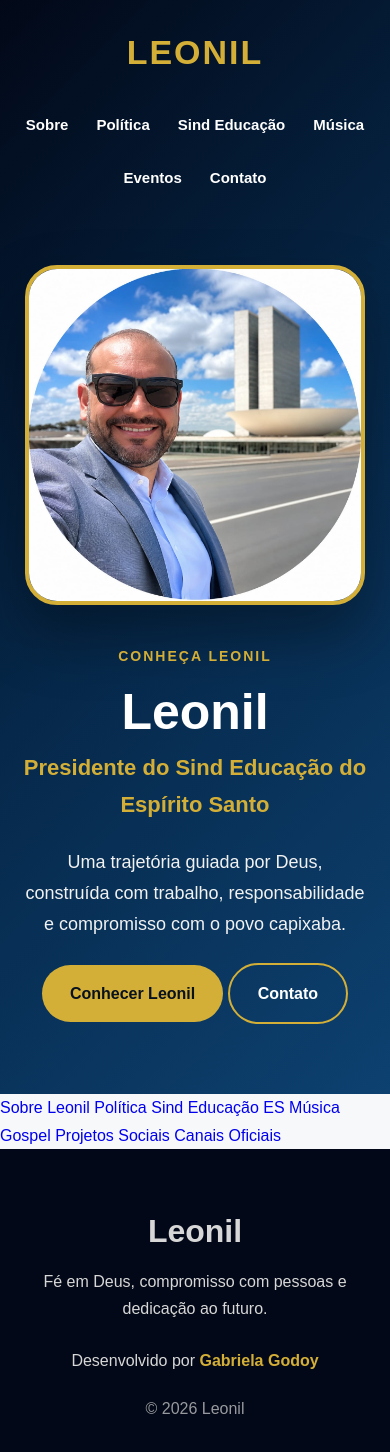
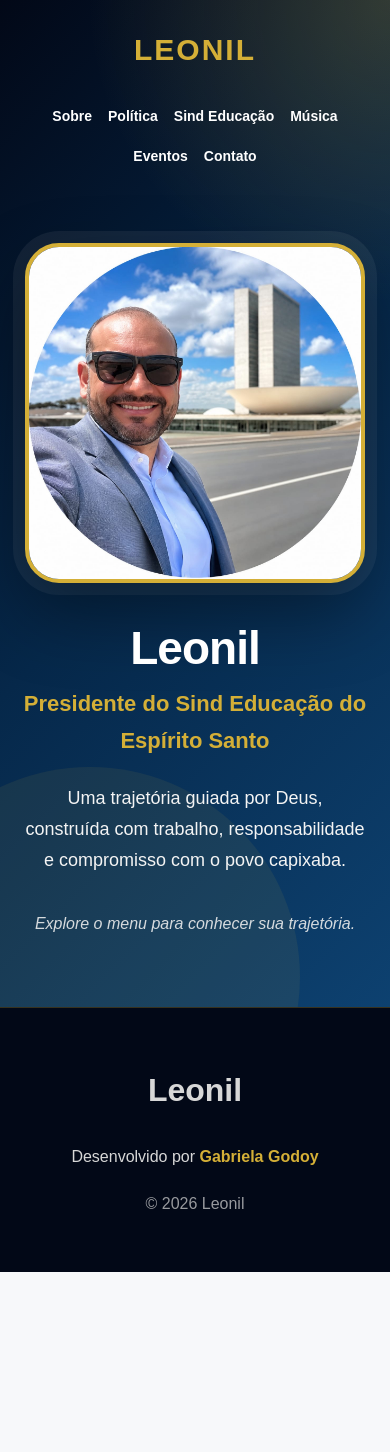
Before and after one commit to GabyzinhaGM/Site-Leonil, a plain HTML site: page index.html in a window 390 px wide. After the commit the page ends 1272 px from the top, so only its background shows below. Drawn offline with Linux system fonts and the light colour scheme.

Commit message:
auteracao index e style

```diff
--- a/index.html
+++ b/index.html
@@ -2,19 +2,22 @@
 <html lang="pt-BR">
 
 <head>
+
 <meta charset="UTF-8">
 
 <meta
 name="viewport"
 content="width=device-width, initial-scale=1.0">
 
-<title>
-Leonil | Site Institucional
-</title>
-
 <meta
 name="description"
-content="Site institucional de Leonil.">
+content="Site institucional de Leonil">
+
+<title>
+
+Leonil | Site Institucional
+
+</title>
 
 <link
 rel="stylesheet"
@@ -26,7 +29,9 @@ href="style.css">
 
 <header class="home">
 
-<nav class="menu">
+<nav
+class="menu"
+aria-label="Menu principal">
 
 <a
 href="index.html"
@@ -39,27 +44,39 @@ LEONIL
 <div class="links">
 
 <a href="sobre.html">
+
 Sobre
+
 </a>
 
 <a href="politica.html">
+
 Política
+
 </a>
 
 <a href="sindicato.html">
+
 Sind Educação
+
 </a>
 
 <a href="musica.html">
+
 Música
+
 </a>
 
 <a href="eventos.html">
+
 Eventos
+
 </a>
 
 <a href="contato.html">
+
 Contato
+
 </a>
 
 </div>
@@ -70,12 +87,6 @@ Contato
 
 <div class="hero-texto">
 
-<p class="tag">
-
-Conheça Leonil
-
-</p>
-
 <h1>
 
 Leonil
@@ -84,7 +95,8 @@ Leonil
 
 <p class="cargo">
 
-Presidente do Sind Educação do Espírito Santo
+Presidente do Sind Educação
+do Espírito Santo
 
 </p>
 
@@ -97,25 +109,12 @@ com o povo capixaba.
 
 </p>
 
-<div class="botoes">
+<p class="cta">
 
-<a
-href="sobre.html"
-class="botao dourado">
+Explore o menu para conhecer
+sua trajetória.
 
-Conhecer Leonil
-
-</a>
-
-<a
-href="contato.html"
-class="botao contorno">
-
-Contato
-
-</a>
-
-</div>
+</p>
 
 </div>
 
@@ -131,59 +130,11 @@ alt="Retrato de Leonil">
 
 </header>
 
-<main class="atalhos">
-
-<a href="sobre.html">
-
-Sobre Leonil
-
-</a>
-
-<a href="politica.html">
-
-Política
-
-</a>
-
-<a href="sindicato.html">
-
-Sind Educação ES
-
-</a>
-
-<a href="musica.html">
-
-Música Gospel
-
-</a>
-
-<a href="eventos.html">
-
-Projetos Sociais
-
-</a>
-
-<a href="contato.html">
-
-Canais Oficiais
-
-</a>
-
-</main>
-
 <footer class="rodape">
 
 <p class="nome-rodape">
 
 Leonil
-
-</p>
-
-<p>
-
-Fé em Deus,
-compromisso com pessoas
-e dedicação ao futuro.
 
 </p>
 
@@ -193,7 +144,8 @@ Desenvolvido por
 
 <a
 href="https://www.linkedin.com/in/gabriela-godoy-228390a3/"
-target="_blank">
+target="_blank"
+rel="noopener noreferrer">
 
 Gabriela Godoy
 
--- a/style.css
+++ b/style.css
@@ -2,6 +2,19 @@
 margin:0;
 padding:0;
 box-sizing:border-box;
+}
+
+:root{
+--azul-noite:#020817;
+--azul-profundo:#06284a;
+--azul-vivo:#0d4170;
+--azul-claro:#123f68;
+--dourado:#d4af37;
+--dourado-claro:#f0d77a;
+--branco:#ffffff;
+--texto:#111827;
+--cinza:#f7f8fa;
+--cinza-texto:#555;
 }
 
 html{
@@ -10,8 +23,8 @@ scroll-behavior:smooth;
 
 body{
 font-family:Arial,Helvetica,sans-serif;
-background:#f7f8fa;
-color:#111827;
+background:var(--cinza);
+color:var(--texto);
 line-height:1.7;
 }
 
@@ -20,7 +33,7 @@ text-decoration:none;
 }
 
 a:focus{
-outline:3px solid #d4af37;
+outline:3px solid var(--dourado);
 outline-offset:4px;
 }
 
@@ -32,418 +45,315 @@ display:block;
 /* HOME */
 
 .home{
+min-height:100vh;
+background:
+radial-gradient(circle at top right, rgba(212,175,55,.22), transparent 28%),
+linear-gradient(135deg,var(--azul-noite),var(--azul-profundo),var(--azul-vivo));
+color:white;
+position:relative;
+overflow:hidden;
+}
 
-min-height:100vh;
+.home::after{
+content:"";
+position:absolute;
+width:420px;
+height:420px;
+border-radius:50%;
+background:rgba(212,175,55,.08);
+bottom:-180px;
+left:-120px;
+}
 
-background:
-linear-gradient(
-135deg,
-#020817,
-#06284a,
-#0d4170
-);
-
-color:white;
-
+.home > *{
+position:relative;
+z-index:1;
 }
 
 /* MENU */
 
 .menu{
-
 display:flex;
-
 justify-content:space-between;
-
 align-items:center;
-
-padding:
-28px
-8%;
-
+padding:28px 8%;
 gap:30px;
-
 flex-wrap:wrap;
-
 }
 
 .menu.interno{
-
-background:#020817;
-
+background:
+linear-gradient(135deg,var(--azul-noite),var(--azul-profundo));
 }
 
 .logo{
-
 font-size:34px;
-
 font-weight:900;
-
 letter-spacing:2px;
-
-color:#d4af37;
-
+color:var(--dourado);
 }
 
 .links{
-
 display:flex;
-
 gap:28px;
-
 flex-wrap:wrap;
-
 }
 
 .links a{
+color:white;
+font-size:15px;
+font-weight:700;
+transition:.3s;
+position:relative;
+}
 
-color:white;
-
-font-size:15px;
-
-font-weight:700;
-
+.links a::after{
+content:"";
+position:absolute;
+left:0;
+bottom:-6px;
+width:0;
+height:2px;
+background:var(--dourado);
 transition:.3s;
-
 }
 
 .links a:hover{
+color:var(--dourado-claro);
+}
 
-color:#d4af37;
-
+.links a:hover::after{
+width:100%;
 }
 
 /* HERO */
 
 .hero{
-
 display:grid;
-
-grid-template-columns:
-1.1fr
-0.9fr;
-
+grid-template-columns:1.1fr .9fr;
 gap:70px;
-
 align-items:center;
-
-padding:
-70px
-8%
-100px;
-
+padding:70px 8% 100px;
 }
 
 .tag{
-
 font-size:14px;
-
 font-weight:900;
-
 letter-spacing:2px;
-
 text-transform:uppercase;
-
-color:#d4af37;
-
+color:var(--dourado-claro);
 margin-bottom:18px;
-
 }
 
 .hero h1{
-
-font-size:82px;
-
+font-size:86px;
 line-height:1;
-
-margin-bottom:12px;
-
+margin-bottom:14px;
+letter-spacing:-1px;
 }
 
 .cargo{
-
 font-size:28px;
-
-font-weight:700;
-
-color:#d4af37;
-
+font-weight:800;
+color:var(--dourado);
 margin-bottom:24px;
-
 }
 
 .frase{
-
 font-size:22px;
-
 max-width:650px;
-
-color:#f2f2f2;
-
+color:#f4f4f4;
 }
 
 .cta{
-
 margin-top:35px;
-
 font-size:16px;
-
-opacity:.85;
-
+opacity:.88;
 font-style:italic;
-
+color:#f0f0f0;
 }
 
 /* FOTO */
 
 .hero-foto{
-
 display:flex;
-
 justify-content:center;
-
 }
 
 .hero-foto img{
-
 width:100%;
-
 max-width:420px;
-
 height:580px;
-
 object-fit:cover;
-
 object-position:center top;
-
-border-radius:32px;
-
-border:
-4px solid
-#d4af37;
-
+border-radius:34px;
+border:4px solid var(--dourado);
 box-shadow:
-0 30px 60px
-rgba(0,0,0,.35);
-
+0 30px 70px rgba(0,0,0,.38),
+0 0 0 12px rgba(255,255,255,.06);
 }
 
-/* PÁGINAS */
+/* PÁGINAS INTERNAS */
 
 .pagina{
-
 min-height:75vh;
-
-padding:
-90px
-8%;
-
+padding:95px 8%;
 }
 
 .pagina h1{
-
-font-size:60px;
-
+font-size:62px;
+line-height:1.1;
 margin-bottom:28px;
-
 }
 
 .pagina p{
-
-max-width:850px;
-
+max-width:860px;
 font-size:20px;
-
 margin-bottom:22px;
-
 }
 
 .clara{
-
-background:#f7f8fa;
-
-color:#111827;
-
+background:
+linear-gradient(180deg,#ffffff,var(--cinza));
+color:var(--texto);
 }
 
 .clara h1{
+color:var(--azul-profundo);
+}
 
-color:#06284a;
-
+.clara .tag{
+color:var(--dourado);
 }
 
 .escura{
-
 background:
-linear-gradient(
-135deg,
-#020817,
-#06284a
-);
-
+radial-gradient(circle at top right, rgba(212,175,55,.16), transparent 30%),
+linear-gradient(135deg,var(--azul-noite),var(--azul-profundo));
 color:white;
-
 }
 
 .escura h1{
-
-color:#d4af37;
-
+color:var(--dourado);
 }
 
 .escura p{
-
 color:#f0f0f0;
-
 }
 
 .destaque{
-
 font-size:32px;
-
 font-weight:800;
-
 line-height:1.5;
-
+color:inherit;
 }
 
 /* BOTÕES */
 
+.botoes{
+display:flex;
+gap:15px;
+flex-wrap:wrap;
+margin-top:30px;
+}
+
 .botao{
-
 display:inline-block;
-
 margin-top:24px;
-
-padding:
-15px
-28px;
-
+padding:15px 30px;
 border-radius:40px;
-
 font-weight:800;
-
 transition:.3s;
-
 }
 
 .botao:hover{
-
-transform:
-translateY(-3px);
-
+transform:translateY(-3px);
 }
 
 .dourado{
-
-background:#d4af37;
-
+background:linear-gradient(135deg,var(--dourado),var(--dourado-claro));
 color:#08121f;
-
+box-shadow:0 10px 25px rgba(212,175,55,.25);
 }
 
 .dourado:hover{
-
 background:white;
-
+color:#08121f;
 }
 
 .contorno{
-
-border:
-2px solid
-#d4af37;
-
+border:2px solid var(--dourado);
 color:white;
-
 }
 
 .contorno:hover{
-
-background:#d4af37;
-
+background:var(--dourado);
 color:#08121f;
-
 }
 
 .contorno-azul{
-
-border:
-2px solid
-#06284a;
-
-color:#06284a;
-
+border:2px solid var(--azul-profundo);
+color:var(--azul-profundo);
 }
 
 .contorno-azul:hover{
+background:var(--azul-profundo);
+color:white;
+}
 
-background:#06284a;
+/* VOLTAR PARA HOME */
 
-color:white;
+.voltar{
+margin-top:50px;
+}
 
+.voltar-home{
+background:linear-gradient(135deg,var(--dourado),var(--dourado-claro));
+color:#08121f;
+}
+
+.voltar-home:hover{
+background:white;
+color:#08121f;
 }
 
 /* RODAPÉ */
 
 .rodape{
-
-background:#020817;
-
+background:var(--azul-noite);
 color:white;
-
 text-align:center;
-
-padding:
-55px
-8%;
-
+padding:55px 8%;
+border-top:1px solid rgba(212,175,55,.25);
 }
 
 .nome-rodape{
-
 font-size:32px;
-
 font-weight:900;
-
-color:#d4af37;
-
+color:var(--dourado);
 margin-bottom:10px;
-
 }
 
 .rodape p{
-
 color:#d7d7d7;
-
 }
 
 .desenvolvido{
-
 margin-top:25px;
-
 }
 
 .desenvolvido a{
-
-color:#d4af37;
-
+color:var(--dourado);
 font-weight:800;
-
 }
 
 .desenvolvido a:hover{
-
 text-decoration:underline;
-
 }
 
 .copyright{
-
 margin-top:20px;
-
 opacity:.7;
-
 }
 
 /* RESPONSIVO */
@@ -451,53 +361,39 @@ opacity:.7;
 @media(max-width:900px){
 
 .menu{
-
 justify-content:center;
-
 text-align:center;
-
 }
 
 .links{
-
 justify-content:center;
-
 }
 
 .hero{
-
 grid-template-columns:1fr;
-
 text-align:center;
-
-gap:40px;
-
+gap:42px;
 }
 
 .hero-texto{
-
 order:2;
-
 }
 
 .hero-foto{
-
 order:1;
-
 }
 
 .frase{
-
 margin:0 auto;
-
 }
 
 .hero-foto img{
+max-width:340px;
+height:470px;
+}
 
-max-width:340px;
-
-height:470px;
-
+.voltar{
+text-align:center;
 }
 
 }
@@ -505,64 +401,68 @@ height:470px;
 @media(max-width:700px){
 
 .menu{
+padding:24px 6%;
+}
 
-padding:
-24px
-6%;
+.links{
+gap:16px;
+}
+
+.hero{
+padding:50px 6% 70px;
+}
+
+.hero h1{
+font-size:52px;
+}
+
+.cargo{
+font-size:22px;
+}
+
+.frase{
+font-size:18px;
+}
+
+.pagina{
+padding:72px 6%;
+}
+
+.pagina h1{
+font-size:42px;
+}
+
+.pagina p{
+font-size:17px;
+}
+
+.destaque{
+font-size:24px;
+}
+
+.botao{
+width:100%;
+text-align:center;
+}
+
+.hero-foto img{
+height:auto;
+}
 
 }
 
-.hero{
+@media(max-width:420px){
 
-padding:
-50px
-6%
-70px;
+.logo{
+font-size:30px;
+}
 
+.links a{
+font-size:14px;
 }
 
 .hero h1{
-
-font-size:50px;
-
-}
-
-.cargo{
-
-font-size:22px;
-
-}
-
-.frase{
-
-font-size:18px;
-
-}
-
-.pagina{
-
-padding:
-70px
-6%;
-
-}
-
-.pagina h1{
-
-font-size:40px;
-
-}
-
-.pagina p{
-
-font-size:17px;
-
-}
-
-.hero-foto img{
-
-height:auto;
-
+font-size:46px;
 }
 
 }
```
